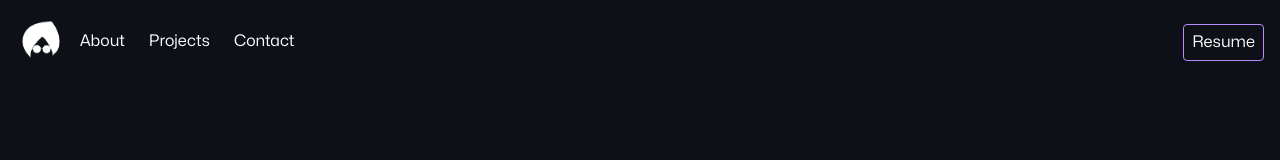
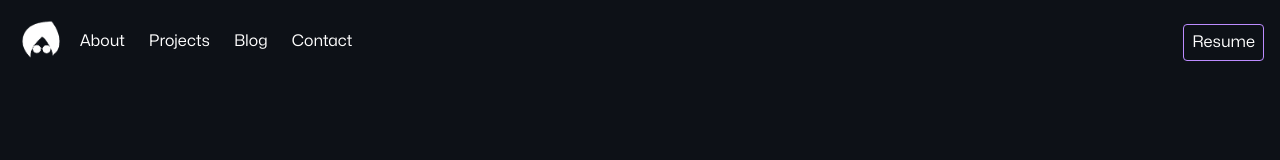
Before and after one commit to KaramveerSidhu/gitfolio, a Next.js app: page / in a window 1280 px wide. Shown: the top 160 px of the page. Built offline with nearby package versions, Linux system fonts and the light colour scheme.

Commit message:
feat: update navbar to include blog link

```diff
--- a/app/components/shared/navbar/index.tsx
+++ b/app/components/shared/navbar/index.tsx
@@ -29,6 +29,11 @@ const Navbar = () => {
           </Link>
         </li>
         <li className={styles.listItem}>
+          <a href="/blog" className={styles.link}>
+            Blog
+          </a>
+        </li>
+        <li className={styles.listItem}>
           <a href="/#contact" className={styles.link}>
             Contact
           </a>
```
